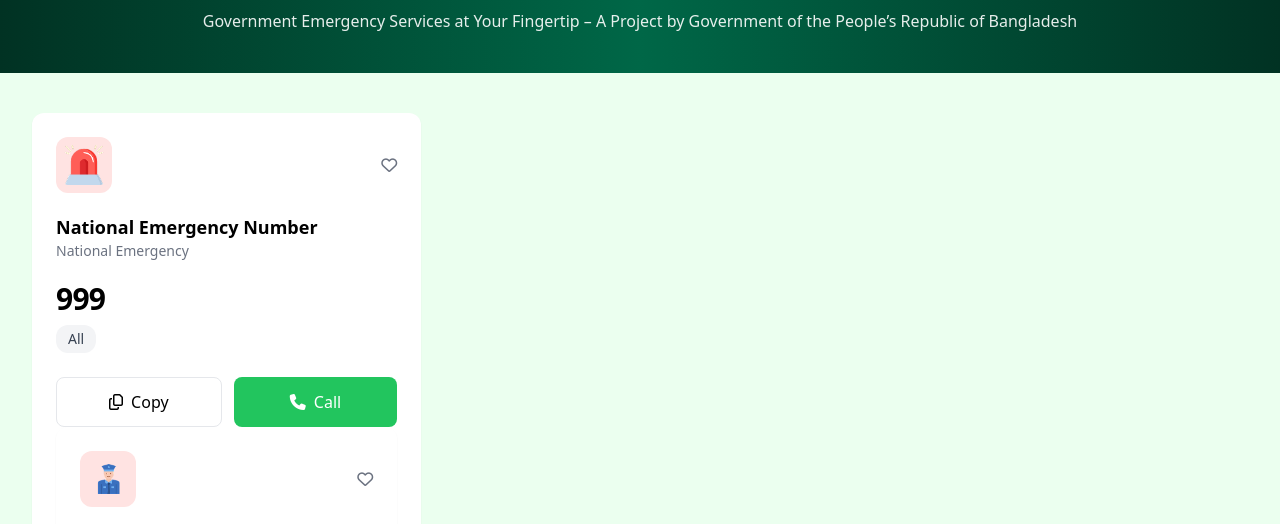
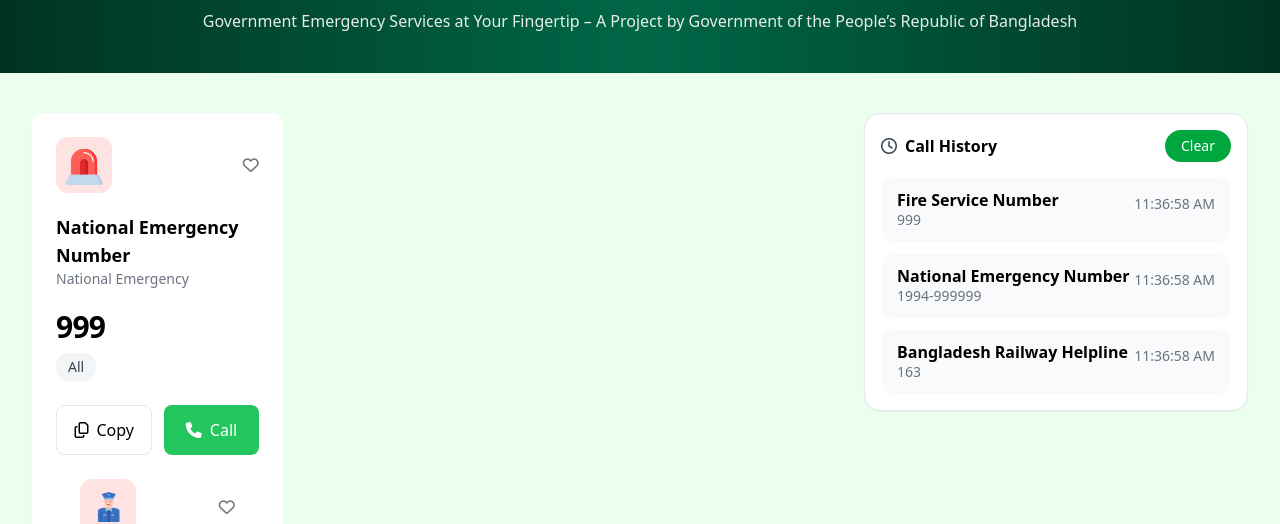
Before and after one commit to sakibulla/JS-AS1, a plain HTML site: page index.html in a window 1280 px wide. Shown: the part 275-799 px from the top of the page. Drawn offline with nearby package versions, Linux system fonts and the light colour scheme.

Commit message:
CAll history

```diff
--- a/index.html
+++ b/index.html
@@ -314,6 +314,47 @@
         </div>
       </section>
 
+<!-- Call History Sidebar (merged & responsive) -->
+      <aside class="w-full lg:w-96 shrink-0 mt-6 lg:mt-0">
+        <div class="bg-white rounded-2xl border border-gray-200 shadow-sm p-4 lg:sticky lg:top-6">
+          <div class="flex items-center justify-between">
+            <div class="flex items-center gap-2">
+              <i class="fa-regular fa-clock text-gray-700"></i>
+              <h3 class="font-semibold">Call History</h3>
+            </div>
+            <button id="clearHistoryBtn" class="bg-[#00A63E] text-white text-sm rounded-full px-4 py-1.5">Clear</button>
+          </div>
+
+          <div id="callHistory" class="mt-4 space-y-3">
+            <!-- Sample history items -->
+            <div class="bg-gray-50 rounded-xl px-4 py-3 flex items-start justify-between">
+              <div>
+                <div class="font-semibold leading-tight">Fire Service Number</div>
+                <div class="text-sm text-gray-500">999</div>
+              </div>
+              <div class="text-sm text-gray-500 whitespace-nowrap mt-1">11:36:58 AM</div>
+            </div>
+
+            <div class="bg-gray-50 rounded-xl px-4 py-3 flex items-start justify-between">
+              <div>
+                <div class="font-semibold leading-tight">National Emergency Number</div>
+                <div class="text-sm text-gray-500">1994-999999</div>
+              </div>
+              <div class="text-sm text-gray-500 whitespace-nowrap mt-1">11:36:58 AM</div>
+            </div>
+
+            <div class="bg-gray-50 rounded-xl px-4 py-3 flex items-start justify-between">
+              <div>
+                <div class="font-semibold leading-tight">Bangladesh Railway Helpline</div>
+                <div class="text-sm text-gray-500">163</div>
+              </div>
+              <div class="text-sm text-gray-500 whitespace-nowrap mt-1">11:36:58 AM</div>
+            </div>
+          </div>
+        </div>
+      </aside>
+    </div>
+  </main>
 
   </body>
 </html>
```
